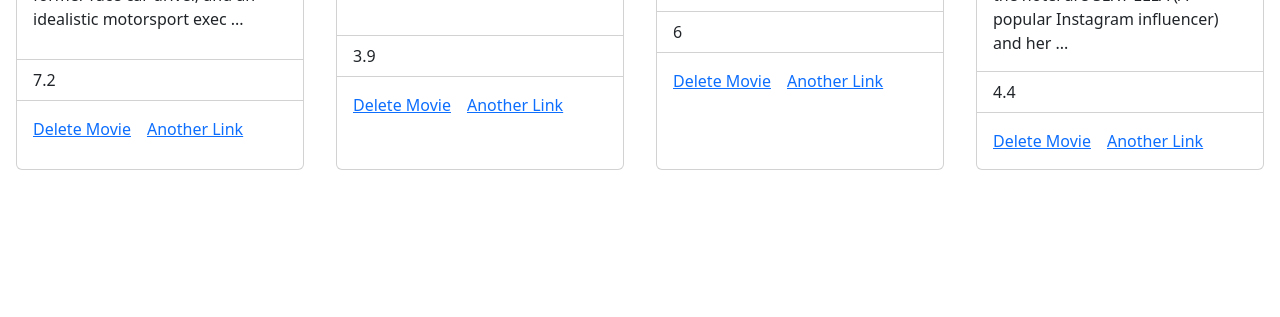
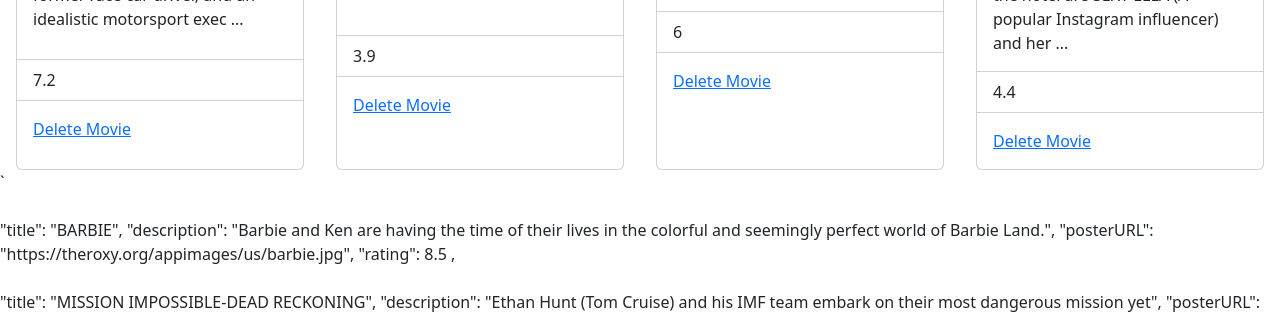
Before and after one commit to Nuga0909/react-hooks-checkpoint, a React (Create React App) app: page / in a window 1280 px wide. Shown: the part 755-1072 px from the top of the page. Before the commit the page ends 925 px from the top, so only its background shows below. Built offline with nearby package versions, Linux system fonts and the light colour scheme; the HTML template or start-up script is replaced by a standard one.

Commit message:
Add sample movies

```diff
--- a/src/App.js
+++ b/src/App.js
@@ -1,4 +1,5 @@
 import './App.css';
+import SampleMovies from './SampleMovies';
 // import AddMovie from './components/AddMovie';
 import Filter from './components/Filter';
 import MovieList from './components/MovieList';
@@ -9,6 +10,7 @@
       {/* <AddMovie /> */}
       <Filter />
       <MovieList />
+      <SampleMovies  />
     </>
   );
 }
--- /dev/null
+++ b/src/SampleMovies.js
@@ -0,0 +1,21 @@
+const SampleMovies = () => {
+    return (
+        <div>
+        `<br /><br />
+
+        "title": "BARBIE",
+        "description": "Barbie and Ken are having the time of their lives in the colorful and seemingly perfect world of Barbie Land.",
+        "posterURL": "https://theroxy.org/appimages/us/barbie.jpg",
+        "rating": 8.5
+        ,<br /><br />
+
+        "title": "MISSION IMPOSSIBLE-DEAD RECKONING",
+        "description": "Ethan Hunt (Tom Cruise) and his IMF team embark on their most dangerous mission yet",
+        "posterURL": "https://genesiscinemas.com/film/mission-impossible-dead-reckoning/",
+        "rating": 7.8
+        `
+      </div>
+    )
+};
+
+export default SampleMovies;
--- a/src/components/MovieCard.js
+++ b/src/components/MovieCard.js
@@ -24,7 +24,6 @@
                 </ListGroup>
                 <Card.Body>
                     <Card.Link href="#" onClick={del}>Delete Movie</Card.Link>
-                    <Card.Link href="#">Another Link</Card.Link>
                 </Card.Body>
             </Card>
 
--- a/src/components/MovieList.js
+++ b/src/components/MovieList.js
@@ -31,19 +31,9 @@
 
     return (
         <>
-            {/* <div className='filter-cont'>
-                <InputGroup className="mb-3" onSubmit={(e)=>handleAdd(e)}>
-                    <InputGroup.Text >Add a new movie</InputGroup.Text>
-                    <Form.Control aria-label="Title" placeholder='Title' />
-                    <Form.Control aria-label="Description" placeholder='Description' />
-                    <Form.Control aria-label="PosterURL" placeholder='PosterURL' />
-                    <Form.Control aria-label="Rating" placeholder='Rating' />
-                </InputGroup>
-            </div > */}
-
             <form onSubmit={handleSubmit} className="my-form">
                 <div className="input-group">
-                    <label htmlFor="title">title</label>
+                    <label htmlFor="title">Title</label>
                     <input
                         id="title"
                         value={newMovie.title || ""}
```
